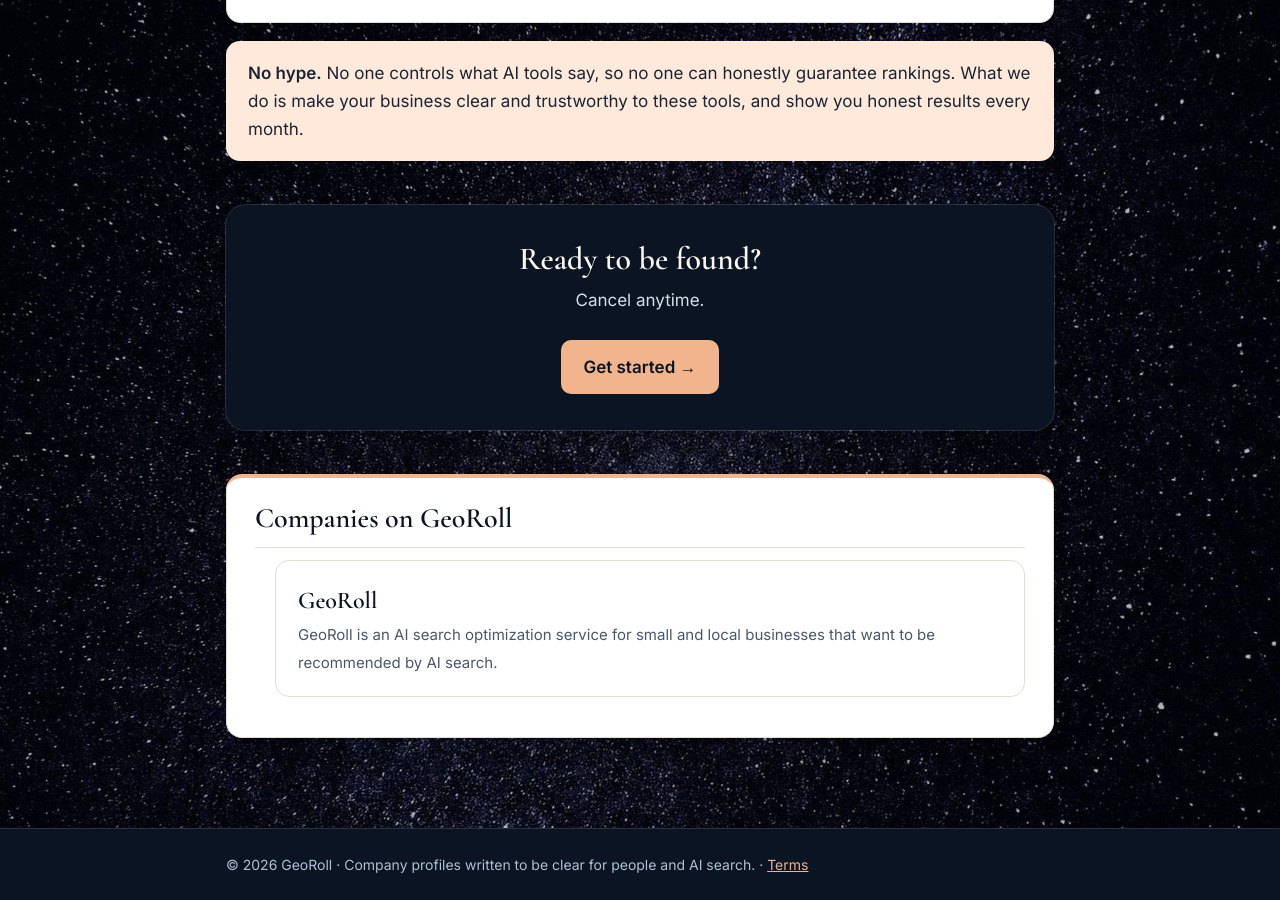
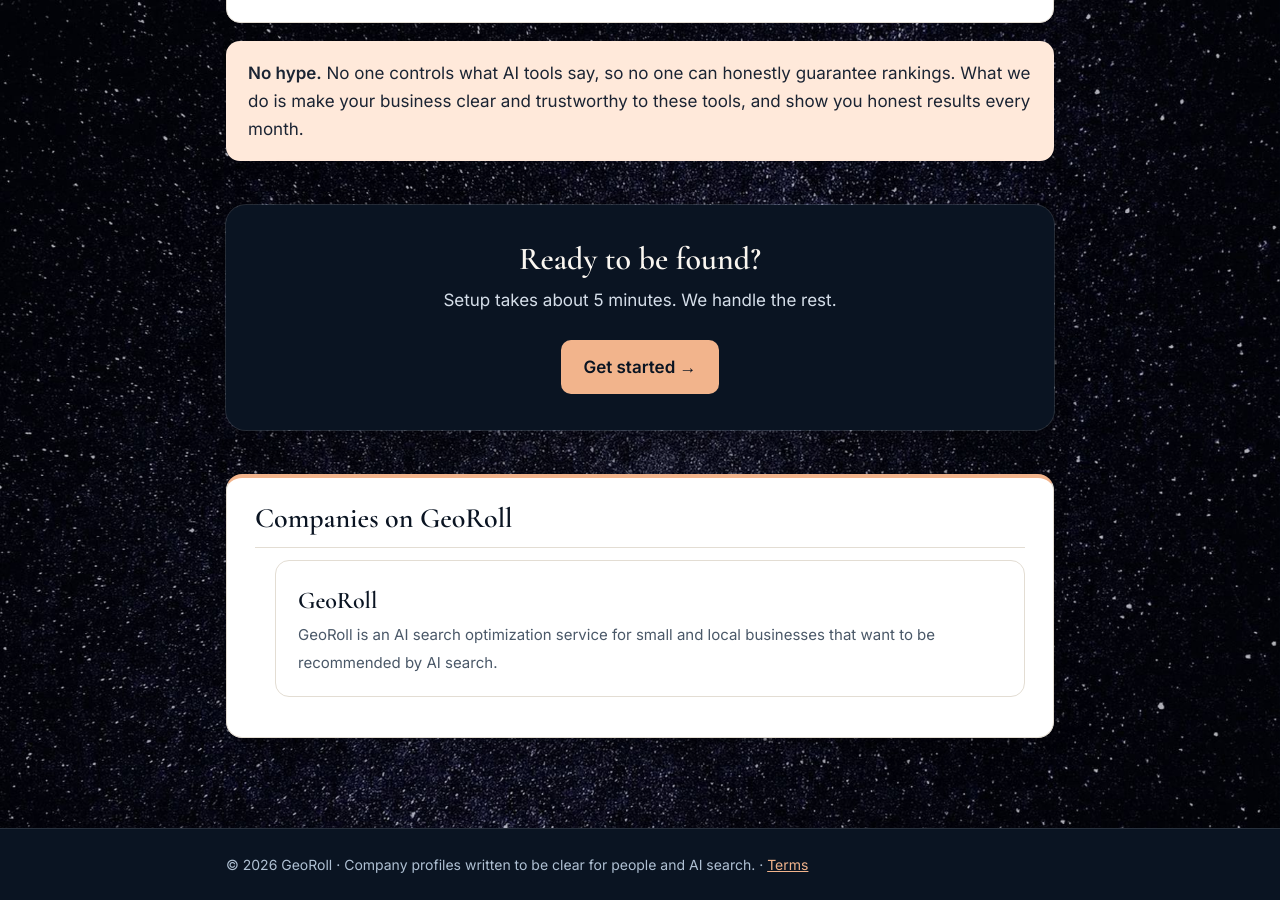
Before and after one commit to GeoRoll/geo-portal, a Jekyll site: the page built from index.html, in a window 1280 px wide and 900 px high, scrolled down 2246 px. Built offline with Jekyll 4.4.1, drawn with Linux system fonts in a browser that asks for light colours.

Commit message:
Site: update index.html

```diff
--- a/index.html
+++ b/index.html
@@ -45,7 +45,7 @@
 
 {% if site.checkout_url %}<section class="cta-band">
 <h2>Ready to be found?</h2>
-<p>Cancel anytime.</p>
+<p>Setup takes about 5 minutes. We handle the rest.</p>
 <div class="btn-row"><a class="btn" href="{{ site.checkout_url }}">Get started &rarr;</a></div>
 </section>{% endif %}
 
```
